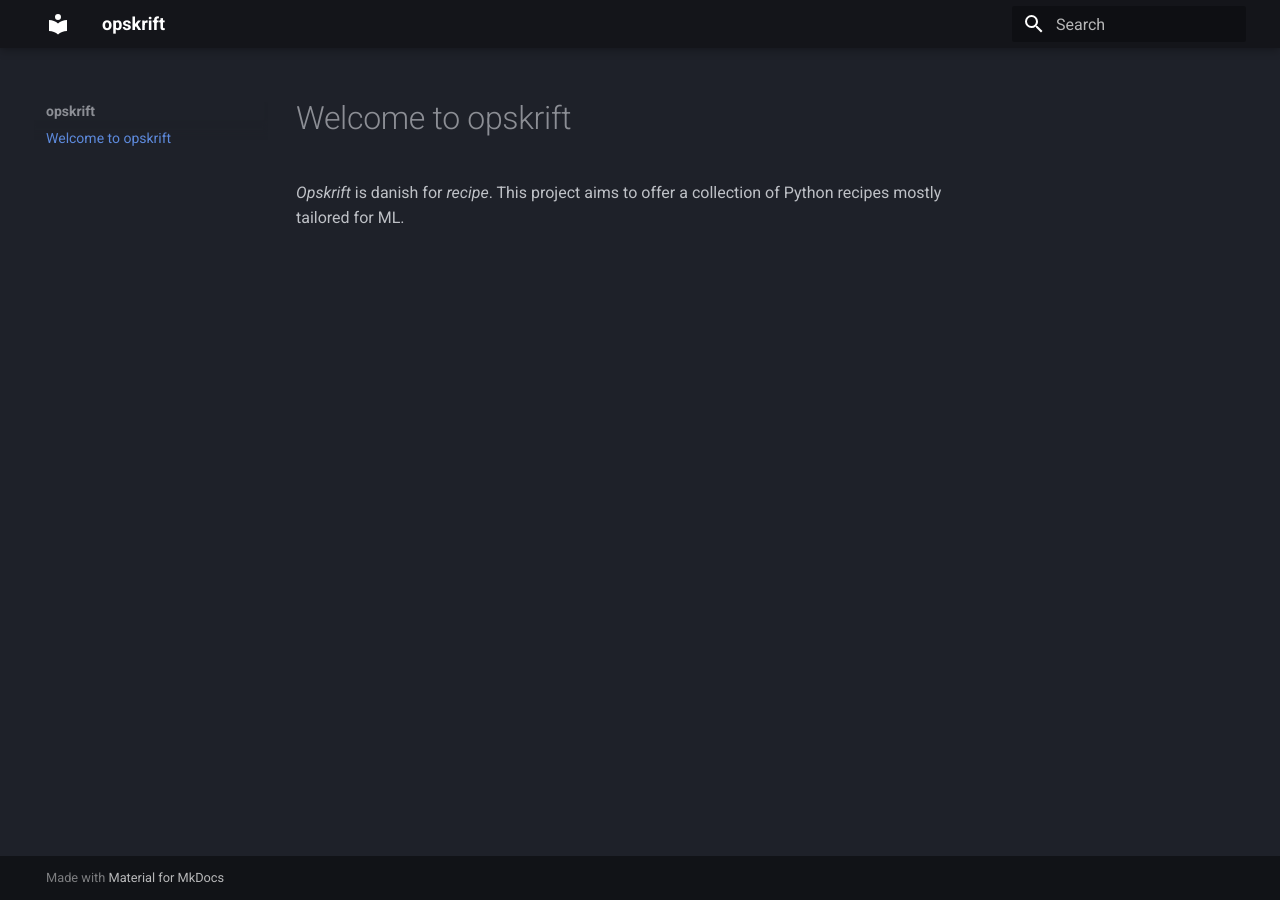
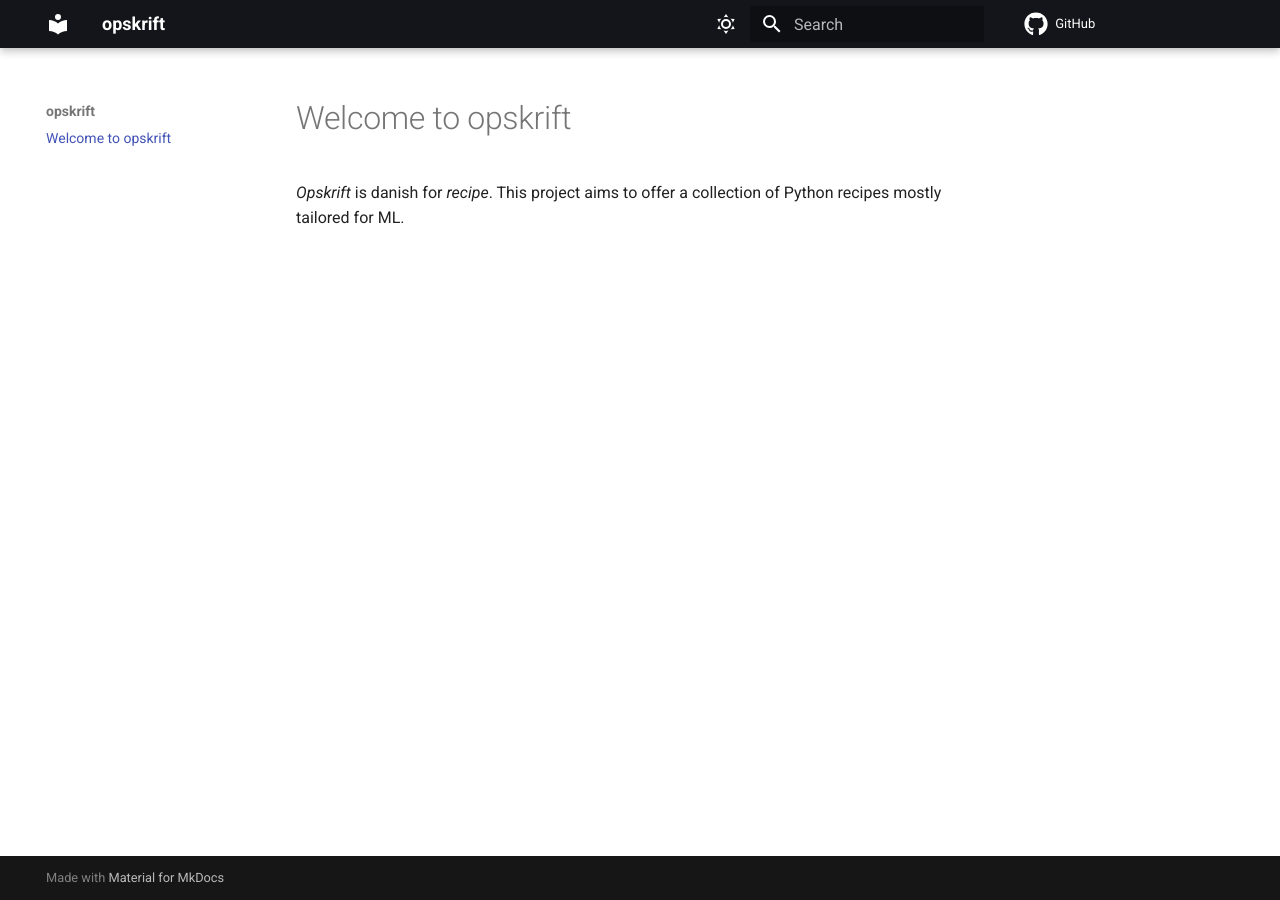
Before and after one commit to alexandru-dinu/expman, an MkDocs documentation site: the page built from docs/sources/index.md, in a window 1280 px wide. Built offline with MkDocs 1.6.1 and Material for MkDocs 9.7.7, drawn with Linux system fonts in a browser that asks for light colours; comment, search, counter and statistics services are not loaded.

Commit message:
Docs: add light/dark mode switcher.

```diff
--- a/docs/mkdocs.yml
+++ b/docs/mkdocs.yml
@@ -3,12 +3,30 @@ site_name: opskrift
 docs_dir: sources
 site_dir: build
 
+repo_url: https://github.com/opskrift/opskrift
+
 theme:
   name: "material"
+
   palette:
-    scheme: slate
-    primary: black
-    accent: red
+    - media: "(prefers-color-scheme: light)"
+      scheme: default
+      primary: black
+      accent: red
+      toggle:
+        icon: material/weather-sunny
+        name: Switch to dark mode
+
+    - media: "(prefers-color-scheme: dark)"
+      scheme: slate
+      primary: black
+      accent: red
+      toggle:
+        icon: material/weather-night
+        name: Switch to light mode
+
+  icon:
+    repo: fontawesome/brands/github
 
 plugins:
-- search
+  - search
```
